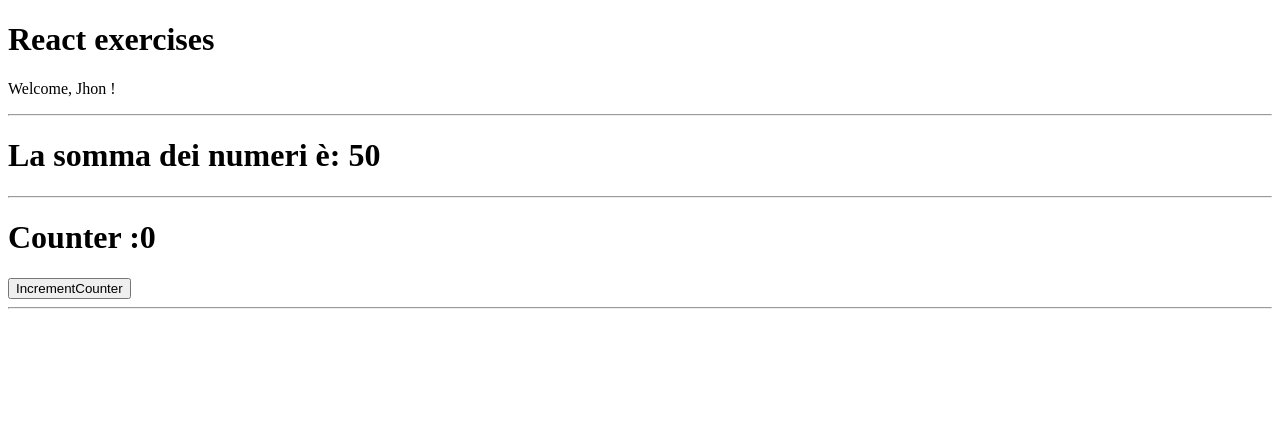
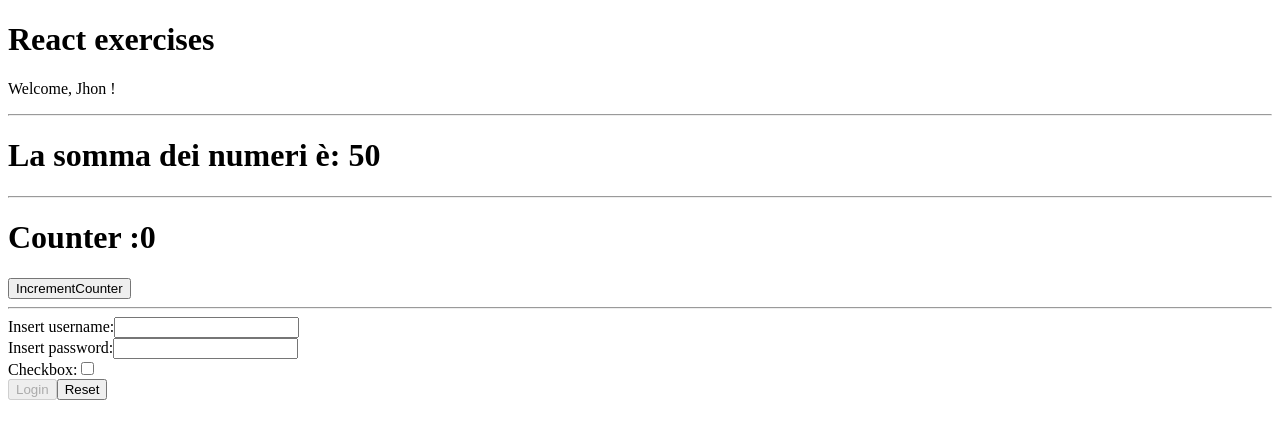
Before and after one commit to GiuseppeFilannino/React-exercises, a React (Create React App) app in the folder my-app/: page / in a window 1280 px wide. Shown: the top 438 px of the page. Built offline with nearby package versions, Linux system fonts and the light colour scheme.

Commit message:
useState-02

```diff
--- a/my-app/src/App.js
+++ b/my-app/src/App.js
@@ -3,6 +3,7 @@ import { Welcome } from './Components/Welcome'
 import { Container } from './Components/Container';
 import { Sum } from './Components/Sum';
 import { ClickCounter } from './Components/ClickCounter';
+import {Login} from './Components/Login'
 
 
 
@@ -16,6 +17,7 @@ export function App() {
                 <Welcome /> <hr></hr>
                 <Sum  /> <hr></hr>
                 <ClickCounter /> <hr></hr>
+                <Login />
             </Container >
 
 
--- a/my-app/src/Components/Login.js
+++ b/my-app/src/Components/Login.js
@@ -1,73 +1,69 @@
-import React from "react";
+import React, { useState } from "react";
 
 
 
-export class Login extends React.Component {
+export function Login() {
 
-    state = {
+    const [data, setData] = useState({
         username: '',
         password: '',
         remember: false,
-        loginStatus: true
+
+
+    })
+
+    function handleInputChange(event) {
+        const { name, type, value, checked } = event.target
+
+        setData(data => {
+            return {
+                ...data,
+
+                [name]: type === 'checkbox' ? checked : value
+            }
+        })
+
 
     }
 
-    handleInputChange = (event) => {
-        const name = event.target.name
-        const value = event.target.value
-        const type = event.target.type
-        const checked = event.target.checked
 
-        this.setState({
-            [name]: type === 'checkbox' ? checked : value,
-        })
 
-        this.setState((state) => {
+    function handleResetLogin() {
 
-            return {
-                loginStatus: !state.username.trim() || !state.password
-            }
+        setData({
+            username: '',
+            password: '',
+            remember: false,
+            loginStatus: true
+
         })
     }
 
-    handleLogin = () => {
-        this.props.onLogin(this.state)
-    }
-
-    handleResetLogin = () => {
-        this.setState({
+    function handleLogin() {
+        console.log(data)
+        setData({
             username: '',
             password: '',
             remember: false,
+            loginStatus: true
+
         })
     }
 
 
-    render() {
-
-        const loginStyle = {
-            backgroundColor: this.state.password.length < 8 ? 'green' : 'red',
-        }
-        return (
 
 
-            <div>
 
-                <label>Insert username:</label><input name="username" value={this.state.username} onChange={this.handleInputChange}></input><br />
-                <label>Insert password:</label><input name="password" value={this.state.password} onChange={this.handleInputChange} type="password"></input><br />
-                <label>Checkbox:</label><input name="remember" checked={this.state.remember} onChange={this.handleInputChange} type="checkbox"></input><br />
-                <button style={loginStyle} name="login" type="button" onClick={this.handleLogin} disabled={this.state.loginStatus}>Login</button>
-                <button onClick={this.handleResetLogin} >Reset</button>
-
-                {/* status = {this.state.status} */}
+    return (
 
 
-            </div>
-        )
-    }
+        <div>
+
+            <label>Insert username:</label><input name="username" value={data.username} onChange={handleInputChange}></input><br />
+            <label>Insert password:</label><input name="password" value={data.password} onChange={handleInputChange} type="password"></input><br />
+            <label>Checkbox:</label><input name="remember" checked={data.remember} onChange={handleInputChange} type="checkbox"></input><br />
+            <button name="login" type="button" onClick={handleLogin} disabled={!data.username || !data.password}>Login</button>
+            <button onClick={handleResetLogin} >Reset</button>
+        </div>
+    )
 }
-
-Login.defaultPros = {
-
-    onLogin: () => console.error('error')
-}
```
